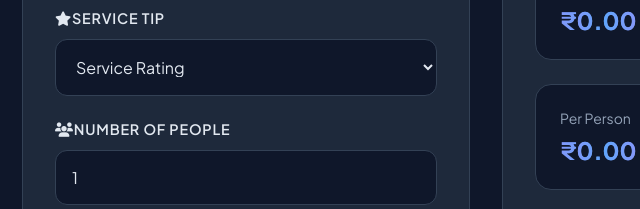
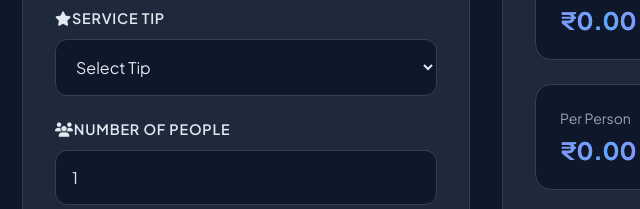
Before and after one commit to hrishi2205/Bill-and-tip-Splitter, a plain HTML site: page index.html in a window 1280 px wide. Shown: the part 357-566 px from the top of the page, 42-682 px from the left. Drawn offline with Linux system fonts and the light colour scheme.

Commit message:
Update index.html

```diff
--- a/index.html
+++ b/index.html
@@ -37,7 +37,7 @@
         <div class="input-group">
           <label for="service"><i class="fas fa-star"></i>Service Tip</label>
           <select id="service">
-            <option value="" selected disabled>Service Rating</option>
+            <option value="" selected disabled>Select Tip</option>
             <option value="0">None (No Tip)</option>
             <option value="0.2">Exceptional-20%</option>
             <option value="0.15">Great-15%</option>
```
